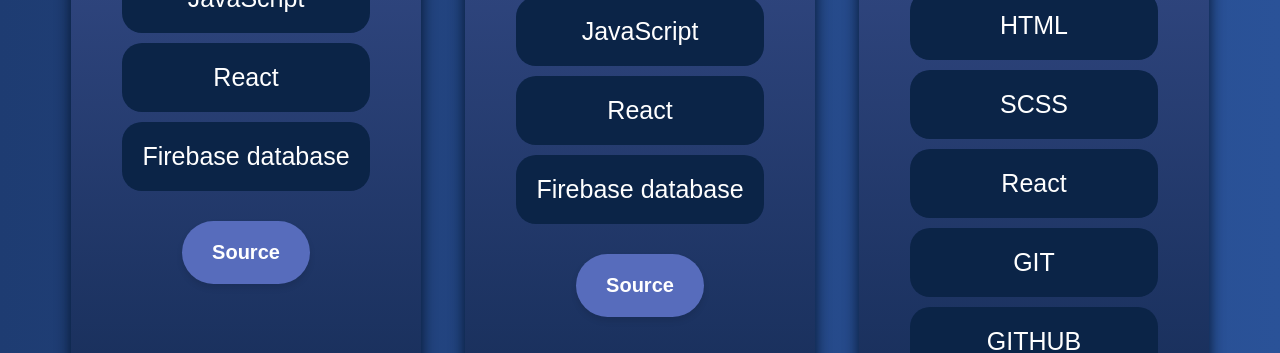
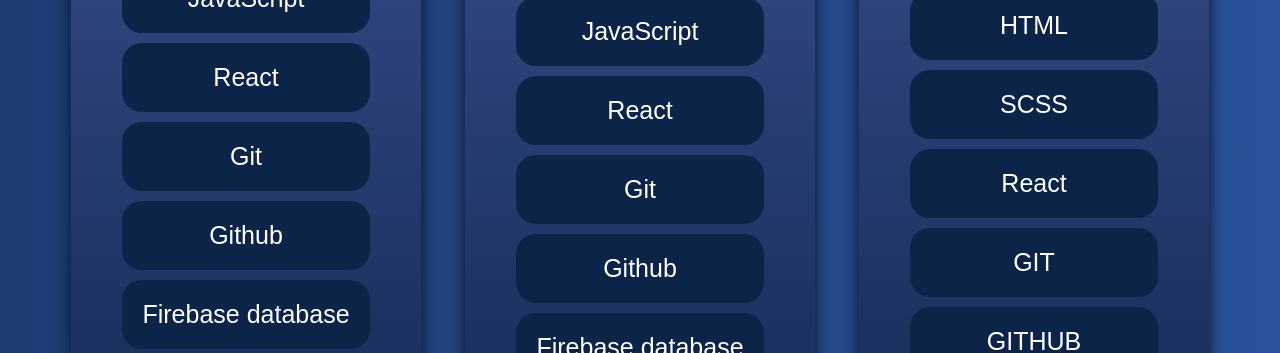
Before and after one commit to SeverinDenys/react-portfolio, a React (Vite) app: page / in a window 1280 px wide. Shown: the part 2900-3253 px from the top of the page. Built offline with nearby package versions, Linux system fonts and the light colour scheme.

Commit message:
hope that it will display the images in netlify and add image folder into dist folder

```diff
--- a/package.json
+++ b/package.json
@@ -5,7 +5,7 @@
   "type": "module",
   "scripts": {
     "dev": "vite",
-    "build": "vite build && cp -r src/images dist/",
+    "build": "vite build && copyfiles -u 1 src/images/**/* dist/images",
     "lint": "eslint .",
     "preview": "vite preview"
   },
@@ -19,6 +19,7 @@
     "@types/react": "^18.3.12",
     "@types/react-dom": "^18.3.1",
     "@vitejs/plugin-react": "^4.3.4",
+    "copyfiles": "^2.4.1",
     "eslint": "^9.15.0",
     "eslint-plugin-react": "^7.37.2",
     "eslint-plugin-react-hooks": "^5.0.0",
--- a/skills.js
+++ b/skills.js
@@ -44,6 +44,8 @@
       "Sass",
       "JavaScript",
       "React",
+      "Git",
+      "Github",
       "Firebase database",
     ],
     demo: "",
@@ -60,6 +62,8 @@
       "Sass",
       "JavaScript",
       "React",
+      "Git",
+      "Github",
       "Firebase database",
     ],
     demo: "",
```
Also changed, not shown: 1 other file (tests, documents, lock files or other folders).
